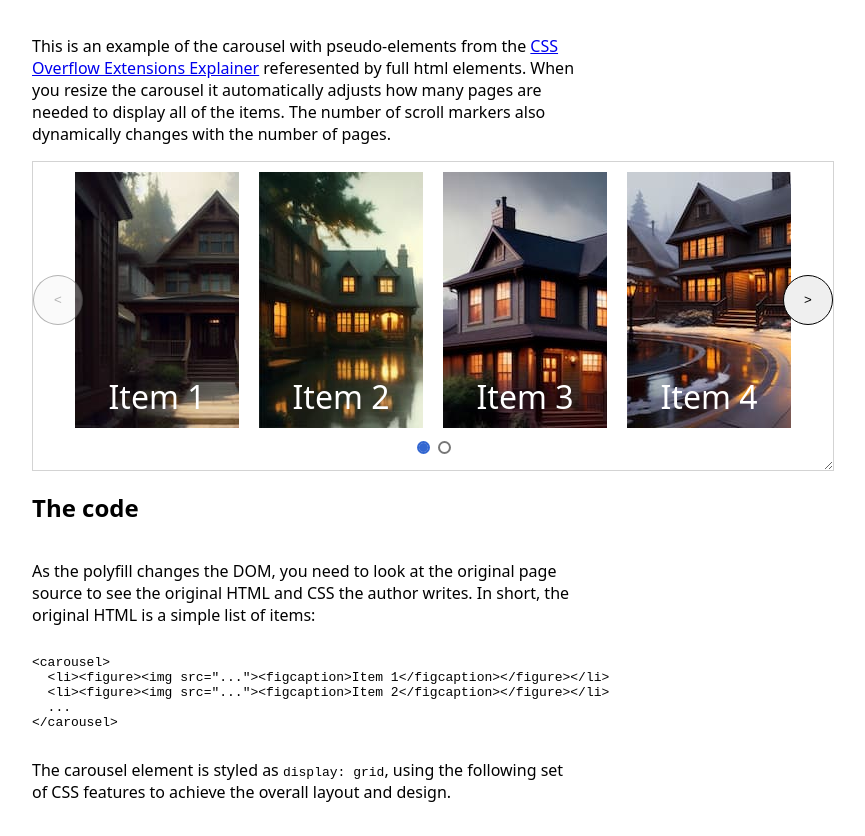
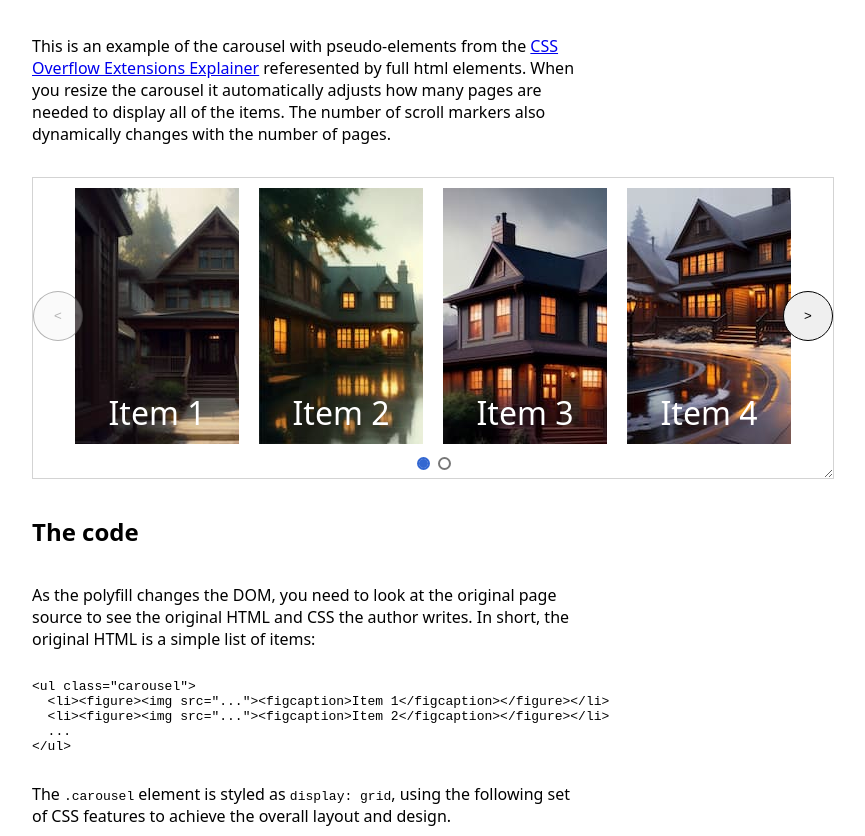
Before and after one commit to flackr/carousel, a plain HTML site: page examples/carousel/image/index.html in a window 1280 px wide. Shown: the part 75-911 px from the top of the page, without its empty margins (207-1072 px from the left). Drawn offline with Linux system fonts and the light colour scheme.

Commit message:
Switch to using <ul> element for semantic list of items.

```diff
--- a/examples/carousel/image/index.html
+++ b/examples/carousel/image/index.html
@@ -7,10 +7,11 @@
     <link rel="stylesheet" href="style.css">
     <script src="../../../polyfill/polyfill.js"></script>
     <style>
-      carousel {
+      .carousel {
         display: grid;
         position: relative;
         height: 300px;
+        padding: 0;
         grid-template:
             'previous scroller next' 1fr
             '. markers .' auto
@@ -102,7 +103,7 @@
       to display all of the items.
       The number of scroll markers also dynamically changes with the number of pages.
     </p>
-    <carousel>
+    <ul class="carousel">
       <li><figure><img src="images/loc1.jpg"><figcaption>Item 1</figcaption></figure></li>
       <li><figure><img src="images/loc2.jpg"><figcaption>Item 2</figcaption></figure></li>
       <li><figure><img src="images/loc3.jpg"><figcaption>Item 3</figcaption></figure></li>
@@ -111,7 +112,7 @@
       <li><figure><img src="images/loc6.jpg"><figcaption>Item 6</figcaption></figure></li>
       <li><figure><img src="images/loc7.jpg"><figcaption>Item 7</figcaption></figure></li>
       <li><figure><img src="images/loc1.jpg"><figcaption>Item 8</figcaption></figure></li>
-    </carousel>
+    </ul>
     <h2>The code</h2>
     <p>
       As the polyfill changes the DOM,
@@ -120,14 +121,14 @@
       In short, the original HTML is a simple list of items:
     </p>
     <pre>
-&lt;carousel&gt;
+&lt;ul class="carousel"&gt;
   &lt;li&gt;&lt;figure&gt;&lt;img src="..."&gt;&lt;figcaption&gt;Item 1&lt;/figcaption&gt;&lt;/figure&gt;&lt;/li&gt;
   &lt;li&gt;&lt;figure&gt;&lt;img src="..."&gt;&lt;figcaption&gt;Item 2&lt;/figcaption&gt;&lt;/figure&gt;&lt;/li&gt;
   ...
-&lt;/carousel&gt;
+&lt;/ul&gt;
 </pre>
     <p>
-      The carousel element is styled as <code>display: grid</code>,
+      The <code>.carousel</code> element is styled as <code>display: grid</code>,
       using the following set of CSS features
       to achieve the overall layout and design.
     </p>
--- a/examples/carousel/image/style.css
+++ b/examples/carousel/image/style.css
@@ -1,4 +1,4 @@
-carousel {
+.carousel {
   width: min(calc(100vw - 16px), 800px);
   height: min(calc(100vh - 16x), 400px);
   border: 1px solid lightgray;
--- a/examples/carousel/thumbnails/style.css
+++ b/examples/carousel/thumbnails/style.css
@@ -1,4 +1,4 @@
-carousel {
+.carousel {
   width: min(calc(100vw - 16px), 800px);
   height: min(calc(100vh - 16x), 400px);
   border: 1px solid lightgray;
```
Also changed, not shown: examples/carousel/thumbnails/index.html (+7 -6 lines).
